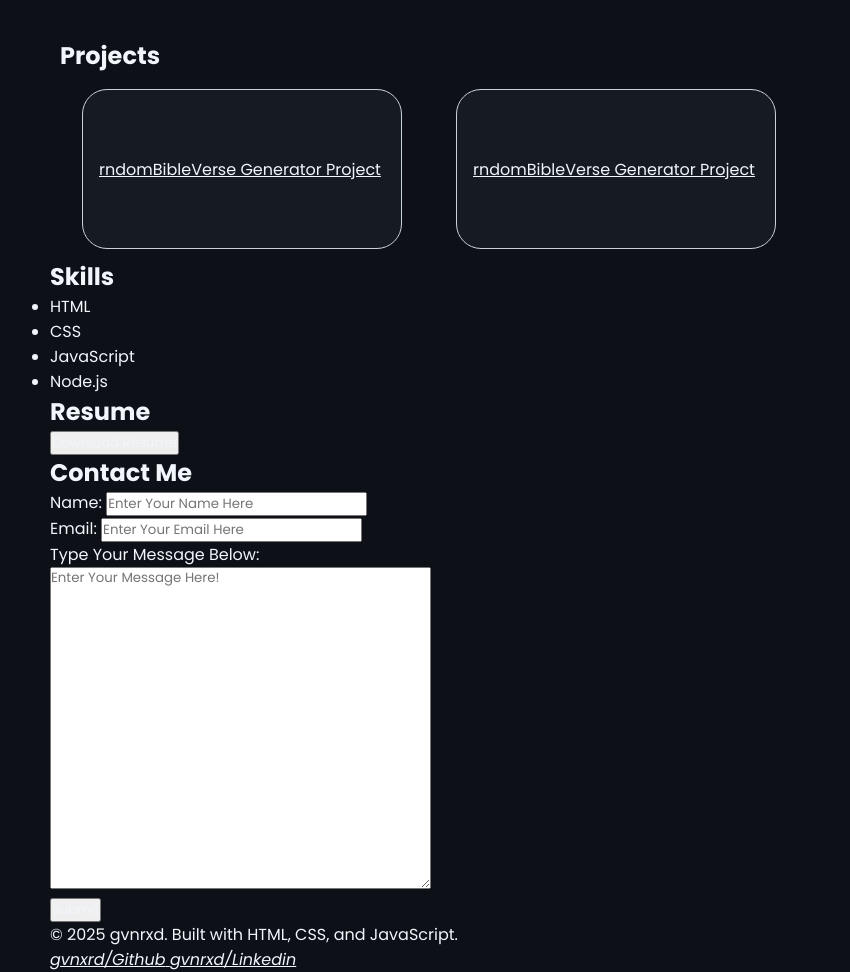
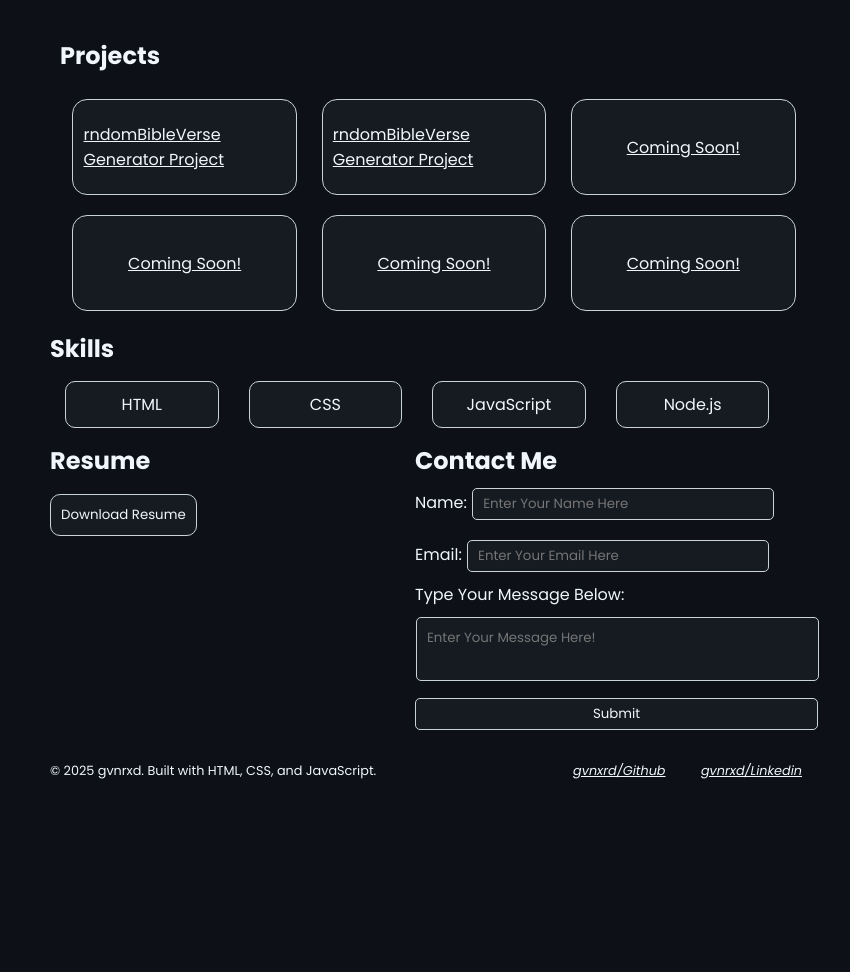
Before and after one commit to gvnrxd/portfolio-website, a plain HTML site: page index.html in a window 1280 px wide. Shown: the part 660-1632 px from the top of the page, without its empty margins (206-1056 px from the left). After the commit the page ends 1440 px from the top, so only its background shows below. Drawn offline with Linux system fonts and the light colour scheme.

Commit message:
Finished style.css sheet, add javascript interativity

```diff
--- a/index.html
+++ b/index.html
@@ -54,6 +54,18 @@
         <div class="project-card">
          <a href="https://github.com/gvnxr/rndomBibleVerse" target=_blank rel="noopener noreferrer" aria-label="View the rndomBibleVerse Generator Project on Github in a New Tab">rndomBibleVerse Generator Project</a>
         </div>
+        <div class="project-card">
+            <a href="" target=_blank rel="noopener noreferrer" aria-label="Empty Project Card">Coming Soon!</a>
+        </div>
+        <div class="project-card">
+            <a href="" target=_blank rel="noopener noreferrer" aria-label="Empty Project Card">Coming Soon!</a>
+        </div>
+        <div class="project-card">
+            <a href="" target=_blank rel="noopener noreferrer" aria-label="Empty Project Card">Coming Soon!</a>
+        </div>
+         <div class="project-card">
+            <a href="" target=_blank rel="noopener noreferrer" aria-label="Empty Project Card">Coming Soon!</a>
+        </div>
        </div>
   </section>
   <section id="skills" class="skills-section">
@@ -65,6 +77,7 @@
         <li>Node.js</li>
     </ul>
   </section>
+  <div class="resume-contact-container">
       <section id="resume" class="resume-section">
     <h2>Resume</h2>
     <button>Download Resume</button>
@@ -84,6 +97,7 @@
        <button type="submit">Submit</button>
     </form>
   </section>
+  </div>
 <!--Footer Starts Here-->
   <footer class="site-footer">
   <p>© 2025 gvnrxd. Built with HTML, CSS, and JavaScript.</p>
--- a/style.css
+++ b/style.css
@@ -63,7 +63,7 @@ main{
   height: 20rem;             /* Equal height */
   object-fit: cover;         /* Makes the image fill the area */
   border-radius: 50%;        /* Makes it a circle */
-  border: 2px solid black;
+  border: 1px solid #c9d1d9;
   margin: 5px 0 5px 2rem;    /* Top, right, bottom, left */
 }
 
@@ -122,16 +122,113 @@ main{
 
 .card-section{
     display: flex;
+    flex-wrap: wrap;
+    justify-content: space-around;
 }
 .project-card{
-    width: 20rem;
-    height: 10rem;
+    display: flex;
+    justify-content: center;
+    align-content: center;
+    background-color: #161b22;
+    width: 30%;
+    padding: 10px;
+    height: 12vh;
+    border: 1px solid #c9d1d9;
+    border-radius: 15px;
+    justify-content: center;
+    align-items: center;
+    margin: 10px 0px;
+}
+
+.skills-section ul{
+    display: flex;
+    width: 100%;
+    justify-items: center;
+    flex-wrap: wrap;
+}
+
+.skills-section li{
+    display: flex;
+    justify-content: center;
+    list-style: none;
+    border-radius: 10px;
+    border: 1px solid #c9d1d9;
+    background-color: #161b22;
+    padding: 10px 10px;
+    margin: 15px 15px;
+    width: 20%;
+    overflow-wrap: wrap;
+}
+
+.resume-section{
+
+}
+
+.resume-section button{
     background-color: #161b22;
     border: 1px solid #c9d1d9;
-    border-radius: 25px;
-    padding: 1rem;
+    padding: 10px;
+    border-radius: 10px;
+    display: inline-flex;
+    margin-top: 1rem;
+}
+
+.contact-section input {
+    background-color: #161b22;
+    border-radius: 5px;
+    width: 75%;
+    height: 2rem;
+    margin: 10px 1px;
+    border: 1px solid #c9d1d9;
+    padding: 10px;
+}
+
+.contact-section textarea {
+    background-color: #161b22;
+    border-radius: 5px;
+    margin: 10px 1px;
+    border: 1px solid #c9d1d9;
+    padding: 10px;
+    transition: all 0.3s ease; /* smooth animation */
+    width: 100%;
+    height: 4rem;
+    resize: none; /* optional: disables manual resizing */
+}
+
+.contact-section textarea:focus {
+  height: 300px; /* expands vertically */
+  outline: 2px solid #007aff; /* optional: custom focus border */
+}
+
+.contact-section button {
+    background-color: #161b22;
+    display: flex;
     justify-content: center;
-    align-content: center;
-    margin: 0 auto;
-    margin-right: 2rem;
+    align-items: center;
+    border-radius: 5px;
+    width: 100%;
+    height: 2rem;
+    border: 1px solid #c9d1d9;
+    padding: 10px;
 }
+
+.resume-contact-container{
+    display: flex;
+    justify-content: space-between;
+}
+
+footer{
+    margin-top: 2rem;
+    width: 100%;
+    display: flex;
+    font-size: .8rem;
+    align-items: flex-end;
+    justify-content: space-between;
+}
+
+.social-links a{
+    font-size: .8rem;
+    align-items: flex-end;
+    display: inline-flex;
+    padding: 0rem 1rem;
+}
```
Lines whose indentation alone changed are shown as unchanged.
